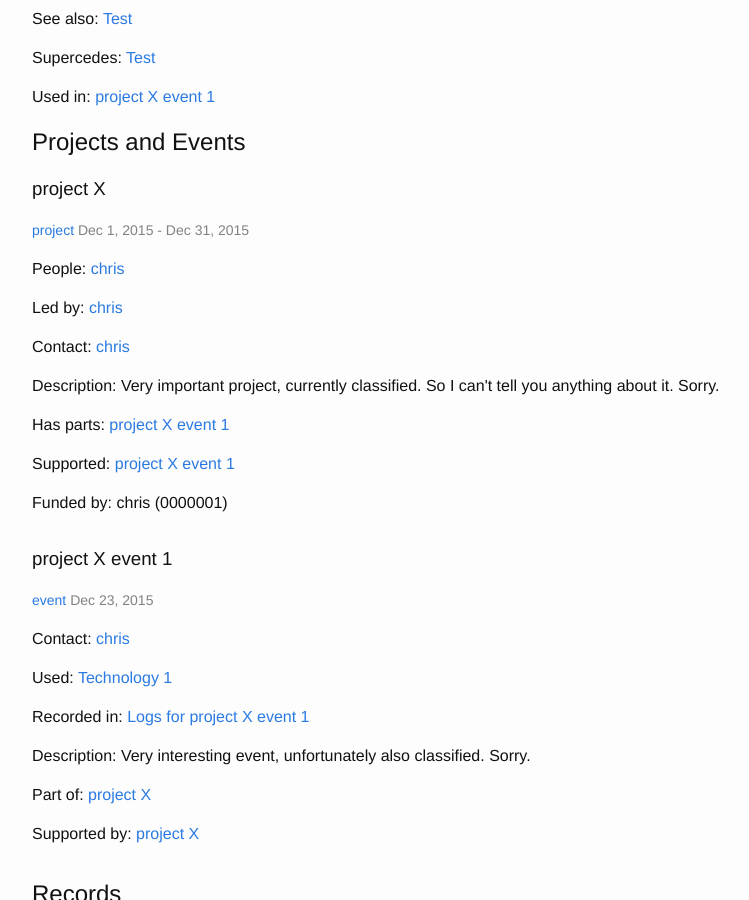
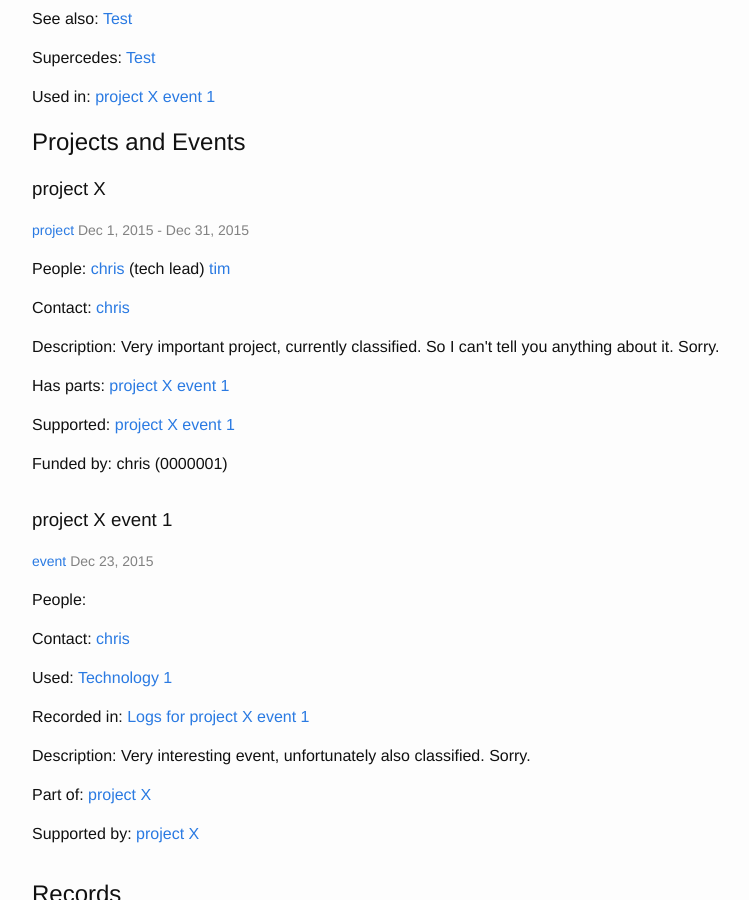
Before and after one commit to cgreenhalgh/tech-directory, a Jekyll site: the page built from details.html, in a window 1280 px wide and 900 px high, scrolled down 1189 px. Shown: the whole window, without its empty margins (238-987 px from the left). Built offline with Jekyll 4.4.1, drawn with Linux system fonts in a browser that asks for light colours.

Commit message:
refactor db to remove ledby and replace w people role

```diff
--- a/_data/projects.yml
+++ b/_data/projects.yml
@@ -6,8 +6,10 @@
   enddate: 2015-12-31
   type: 'project'
   contact: chris
-  ledby: chris
-  people: [chris]
+  people:
+   - name: chris
+     role: tech lead
+   - name: tim
   supported: project X event 1
   fundedby:
    - funder: chris
--- a/details.html
+++ b/details.html
@@ -66,8 +66,12 @@ layout: default
           {% endif %}
         </span>
         </p>
-        {% include refproperty.html value=rec.people title="People" %}
-        {% include refproperty.html value=rec.ledby title="Led by" %}
+        <p>People:
+        {% for p in rec.people %}
+          <a href="{{ site.baseurl }}/details.html#{{ p.name | slugify }}">{{ p.name }}</a>
+          {% if p.role != null %} ({{ p.role }}){% endif %}
+        {% endfor %}
+        </p>
         {% include refproperty.html value=rec.contact title="Contact" %}
 
         {% include refproperty.html value=rec.used title="Used" %}
```
Also changed, not shown: README.md, 1 other file.
